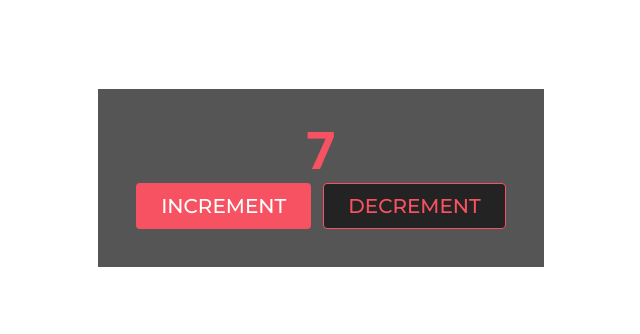
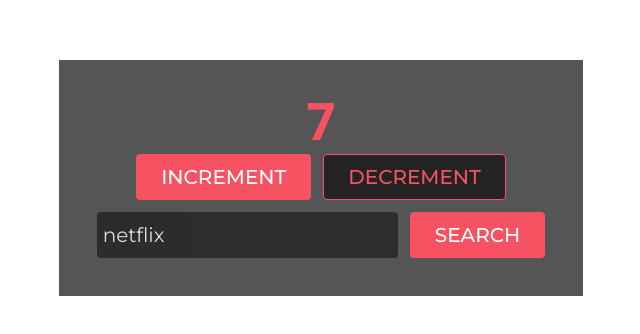
Before and after one commit to Alphajax/netflix-roulette, a React (Vite) app: page / in a window 1280 px wide. Shown: the part 222-556 px from the top of the page, without its empty margins (319-959 px from the left). Built offline with nearby package versions, Linux system fonts and the light colour scheme.

Commit message:
feat: implement search component

```diff
--- a/src/App.tsx
+++ b/src/App.tsx
@@ -1,9 +1,21 @@
+import { useCallback } from "react";
+
 import { Counter } from "./components";
+import { Search } from "./ui";
 
 import "./App.css";
 
 function App() {
-  return <Counter initialValue={7}/>;
+    const onSearch = useCallback((search: string) => {
+        alert("search by value:" + search)
+    }, []);
+
+    return (
+        <>
+            <Counter initialValue={7} />
+            <Search initialSearch={"netflix"} onSearch={onSearch} />
+        </>
+    );
 }
 
 export default App;
--- /dev/null
+++ b/src/constants/index.ts
@@ -0,0 +1 @@
+export * from "./keys.ts";
--- /dev/null
+++ b/src/constants/keys.ts
@@ -0,0 +1,3 @@
+export const KEY_CODE = {
+    ENTER: "Enter",
+}
--- a/src/ui/index.ts
+++ b/src/ui/index.ts
@@ -1 +1,2 @@
 export * from "./button";
+export * from "./search";
--- /dev/null
+++ b/src/ui/search/index.ts
@@ -0,0 +1 @@
+export * from "./search.tsx";
--- /dev/null
+++ b/src/ui/search/search.module.scss
@@ -0,0 +1,19 @@
+.container {
+  display: flex;
+}
+
+input.searchInput {
+  min-width: 301px;
+  opacity: 0.8;
+  border-radius: 4px;
+  background-color: var(--blackish);
+  color: var(--white);
+  letter-spacing: 0;
+  font-family: Montserrat, sans-serif;
+  font-weight: 400;
+  font-size: 20px;
+  line-height: 100%;
+  border: none;
+  margin: 6px;
+  padding: 6px;
+}
--- /dev/null
+++ b/src/ui/search/search.tsx
@@ -0,0 +1,47 @@
+import clsx from "clsx";
+import { ChangeEvent, KeyboardEvent, MouseEvent, useState } from "react";
+
+import { KEY_CODE } from "../../constants";
+import { Button } from "../button";
+
+import styles from "./search.module.scss";
+
+type Props = {
+    initialSearch: string;
+    onSearch: (search: string) => void;
+};
+
+export const Search = ({ initialSearch, onSearch }: Props) => {
+    const [search, setSearch] = useState(initialSearch);
+
+    const handleInputChange = (e: ChangeEvent<HTMLInputElement>) => {
+        setSearch(e.target.value);
+    };
+
+    const handleSearchClick = (e: MouseEvent<HTMLButtonElement>) => {
+        e.preventDefault();
+        onSearch(search);
+    };
+
+    const handleKeyPress = (e: KeyboardEvent<HTMLInputElement>) => {
+        e.preventDefault();
+
+        if (e.key === KEY_CODE.ENTER) {
+            onSearch(search);
+        }
+    };
+
+    return (
+        <div className={styles.container}>
+            <input
+                onKeyDown={handleKeyPress}
+                type="text"
+                defaultValue={initialSearch}
+                onChange={handleInputChange}
+                className={clsx(styles.searchInput)}
+                value={search}
+            />
+            <Button onClick={handleSearchClick}>Search</Button>
+        </div>
+    );
+};
```
Also changed, not shown: 1 other file (tests, documents, lock files or other folders).
